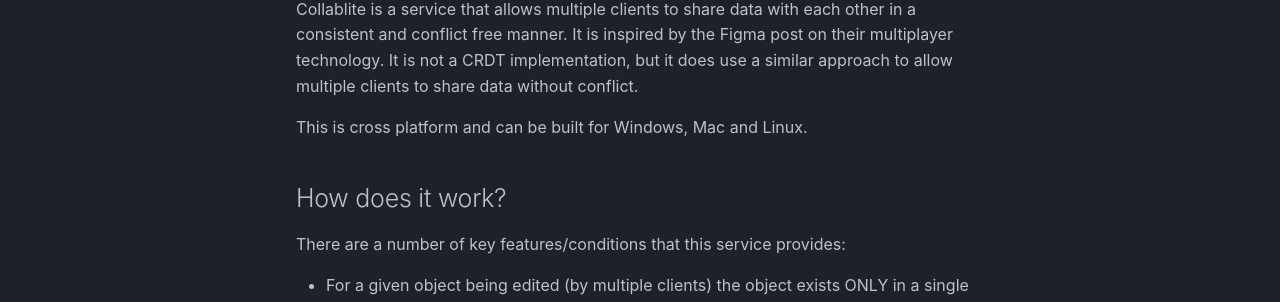
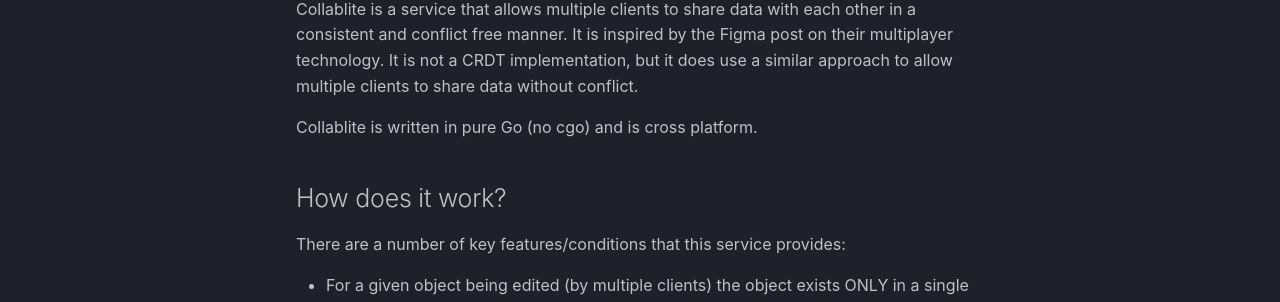
Before and after one commit to kpfaulkner/collablite, an MkDocs documentation site: the page built from docs/index.md, in a window 1280 px wide and 1393 px high. Shown: the part 341-643 px from the top of the window. Built offline with MkDocs 1.6.1 and Material for MkDocs 9.7.7, drawn with Linux system fonts in a browser that asks for light colours; some web fonts are replaced; comment, search, counter and statistics services are not loaded.

Commit message:
mention Go in docs

```diff
--- a/docs/index.md
+++ b/docs/index.md
@@ -10,7 +10,7 @@
 It is inspired by the Figma post on their multiplayer technology.
 It is not a CRDT implementation, but it does use a similar approach to allow multiple clients to share data without conflict.
 
-This is cross platform and can be built for Windows, Mac and Linux.
+Collablite is written in pure Go (no cgo) and is cross platform.
 
 ## How does it work?
 
```
